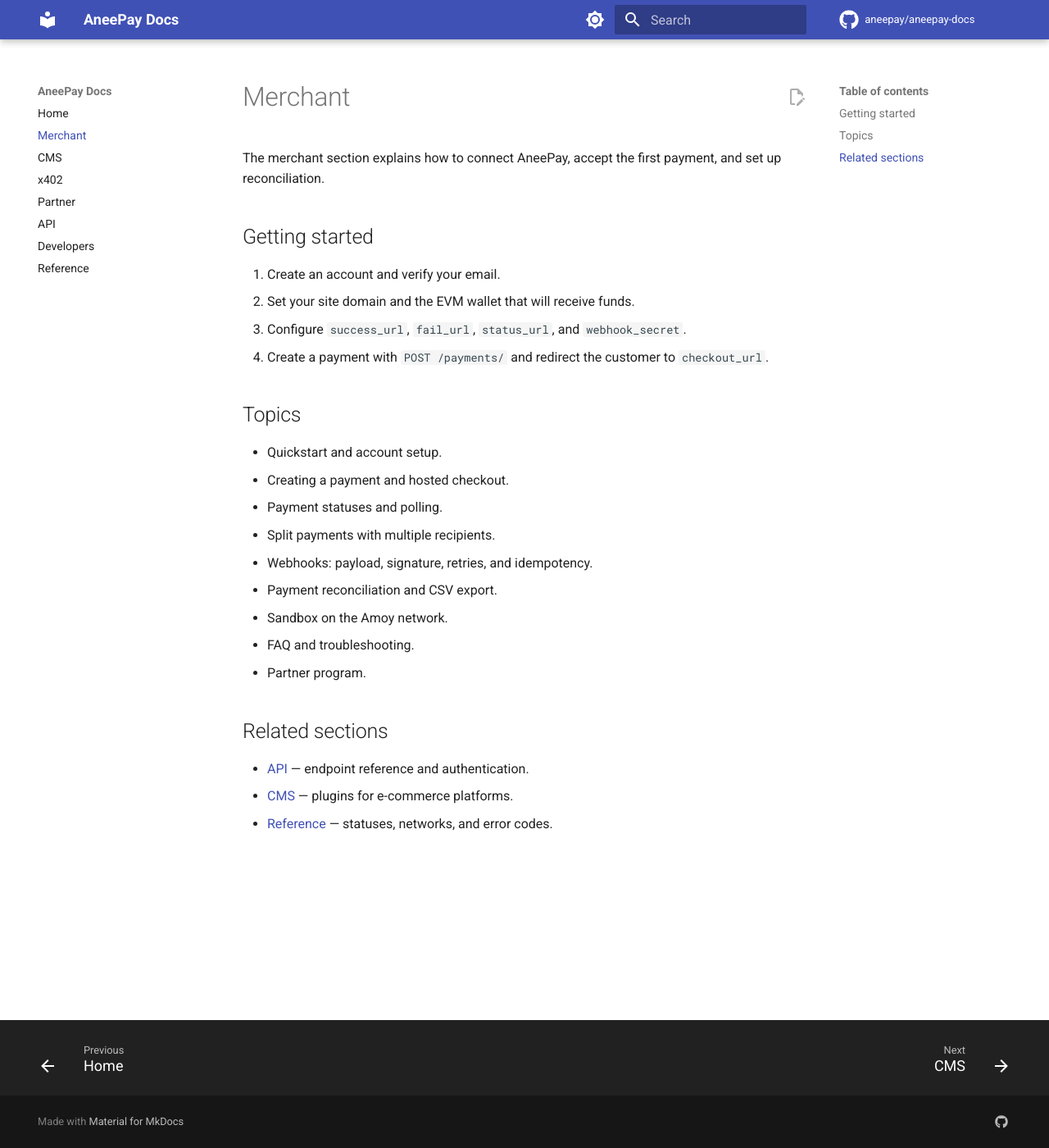
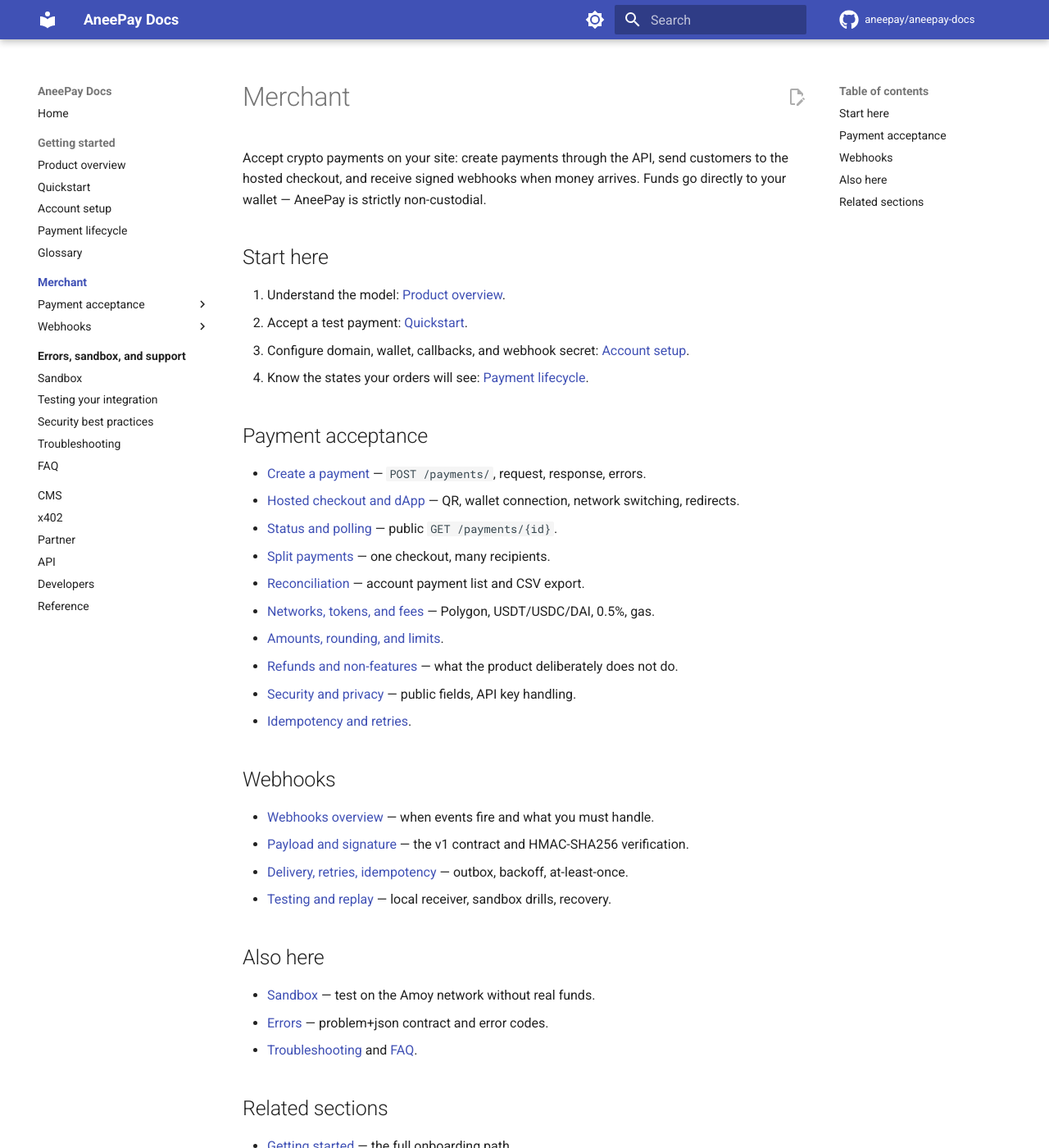
Before and after one commit to aneepay/aneepay-docs, an MkDocs documentation site: the page built from docs/merchant/index.md, in a window 1280 px wide and 1400 px high. Shown: the whole window at 82% size. Built offline with MkDocs 1.6.1 and Material for MkDocs 9.7.7, drawn with Linux system fonts in a browser that asks for light colours; comment, search, counter and statistics services are not loaded; some of the changed text lies outside the part shown.

Commit message:
docs: update navigation and landing pages
Add Getting started, Payment acceptance, Webhooks, and Errors/sandbox/support sections to the nav; update the home and merchant landing pages to route readers through the new guides.

```diff
--- a/docs/merchant/index.md
+++ b/docs/merchant/index.md
@@ -1,28 +1,60 @@
 # Merchant
 
-The merchant section explains how to connect AneePay, accept the first payment, and set up reconciliation.
+Accept crypto payments on your site: create payments through the API, send
+customers to the hosted checkout, and receive signed webhooks when money
+arrives. Funds go directly to your wallet — AneePay is strictly non-custodial.
 
-## Getting started
+## Start here
 
-1. Create an account and verify your email.
-2. Set your site domain and the EVM wallet that will receive funds.
-3. Configure `success_url`, `fail_url`, `status_url`, and `webhook_secret`.
-4. Create a payment with `POST /payments/` and redirect the customer to `checkout_url`.
+1. Understand the model: [Product overview](../getting-started/overview.md).
+2. Accept a test payment: [Quickstart](../getting-started/quickstart.md).
+3. Configure domain, wallet, callbacks, and webhook secret:
+   [Account setup](../getting-started/account-setup.md).
+4. Know the states your orders will see:
+   [Payment lifecycle](../getting-started/payment-lifecycle.md).
 
-## Topics
+## Payment acceptance
 
-- Quickstart and account setup.
-- Creating a payment and hosted checkout.
-- Payment statuses and polling.
-- Split payments with multiple recipients.
-- Webhooks: payload, signature, retries, and idempotency.
-- Payment reconciliation and CSV export.
-- Sandbox on the Amoy network.
-- FAQ and troubleshooting.
-- Partner program.
+- [Create a payment](../payments/create-payment.md) — `POST /payments/`,
+  request, response, errors.
+- [Hosted checkout and dApp](../payments/checkout-and-dapp.md) — QR, wallet
+  connection, network switching, redirects.
+- [Status and polling](../payments/status-and-polling.md) — public
+  `GET /payments/{id}`.
+- [Split payments](../payments/split-payments.md) — one checkout, many
+  recipients.
+- [Reconciliation](../payments/reconciliation.md) — account payment list and
+  CSV export.
+- [Networks, tokens, and fees](../payments/networks-tokens-fees.md) — Polygon,
+  USDT/USDC/DAI, 0.5%, gas.
+- [Amounts, rounding, and limits](../payments/amounts-rounding-and-limits.md).
+- [Refunds and non-features](../payments/refunds-cancellations-and-non-features.md) —
+  what the product deliberately does not do.
+- [Security and privacy](../payments/security-and-privacy.md) — public fields,
+  API key handling.
+- [Idempotency and retries](../payments/idempotency-and-retries.md).
+
+## Webhooks
+
+- [Webhooks overview](../webhooks/overview.md) — when events fire and what you
+  must handle.
+- [Payload and signature](../webhooks/payload-and-signature.md) — the v1
+  contract and HMAC-SHA256 verification.
+- [Delivery, retries, idempotency](../webhooks/delivery-retries-idempotency.md) —
+  outbox, backoff, at-least-once.
+- [Testing and replay](../webhooks/testing-and-replay.md) — local receiver,
+  sandbox drills, recovery.
+
+## Also here
+
+- [Sandbox](../sandbox.md) — test on the Amoy network without real funds.
+- [Errors](../errors/index.md) — problem+json contract and error codes.
+- [Troubleshooting](../troubleshooting.md) and [FAQ](../faq.md).
 
 ## Related sections
 
+- [Getting started](../getting-started/overview.md) — the full onboarding path.
+- [CMS](../cms/index.md) — plugins for WooCommerce, OpenCart, PrestaShop.
 - [API](../api/index.md) — endpoint reference and authentication.
-- [CMS](../cms/index.md) — plugins for e-commerce platforms.
+- [Partner program](../partner/index.md) — earn 10% of the platform fee.
 - [Reference](../reference/index.md) — statuses, networks, and error codes.
--- a/mkdocs.yml
+++ b/mkdocs.yml
@@ -34,7 +34,11 @@ theme:
 markdown_extensions:
   - admonition
   - pymdownx.details
-  - pymdownx.superfences
+  - pymdownx.superfences:
+      custom_fences:
+        - name: mermaid
+          class: mermaid
+          format: !!python/name:pymdownx.superfences.fence_code_format
   - pymdownx.highlight:
       anchor_linenums: true
   - pymdownx.inlinehilite
@@ -47,7 +51,37 @@ markdown_extensions:
 
 nav:
   - Home: index.md
-  - Merchant: merchant/index.md
+  - Getting started:
+      - Product overview: getting-started/overview.md
+      - Quickstart: getting-started/quickstart.md
+      - Account setup: getting-started/account-setup.md
+      - Payment lifecycle: getting-started/payment-lifecycle.md
+      - Glossary: getting-started/glossary.md
+  - Merchant:
+      - merchant/index.md
+      - Payment acceptance:
+          - Create a payment: payments/create-payment.md
+          - Hosted checkout and dApp: payments/checkout-and-dapp.md
+          - Status and polling: payments/status-and-polling.md
+          - Split payments: payments/split-payments.md
+          - Reconciliation: payments/reconciliation.md
+          - Networks, tokens, and fees: payments/networks-tokens-fees.md
+          - Amounts, rounding, and limits: payments/amounts-rounding-and-limits.md
+          - Refunds and non-features: payments/refunds-cancellations-and-non-features.md
+          - Security and privacy: payments/security-and-privacy.md
+          - Idempotency and retries: payments/idempotency-and-retries.md
+      - Webhooks:
+          - Webhooks overview: webhooks/overview.md
+          - Payload and signature: webhooks/payload-and-signature.md
+          - Delivery, retries, idempotency: webhooks/delivery-retries-idempotency.md
+          - Testing and replay: webhooks/testing-and-replay.md
+  - Errors, sandbox, and support:
+      - Errors: errors/index.md
+      - Sandbox: sandbox.md
+      - Testing your integration: testing-your-integration.md
+      - Security best practices: security/best-practices.md
+      - Troubleshooting: troubleshooting.md
+      - FAQ: faq.md
   - CMS: cms/index.md
   - x402: x402/index.md
   - Partner: partner/index.md
```
Also changed, not shown: docs/index.md (+53 -15 lines).
